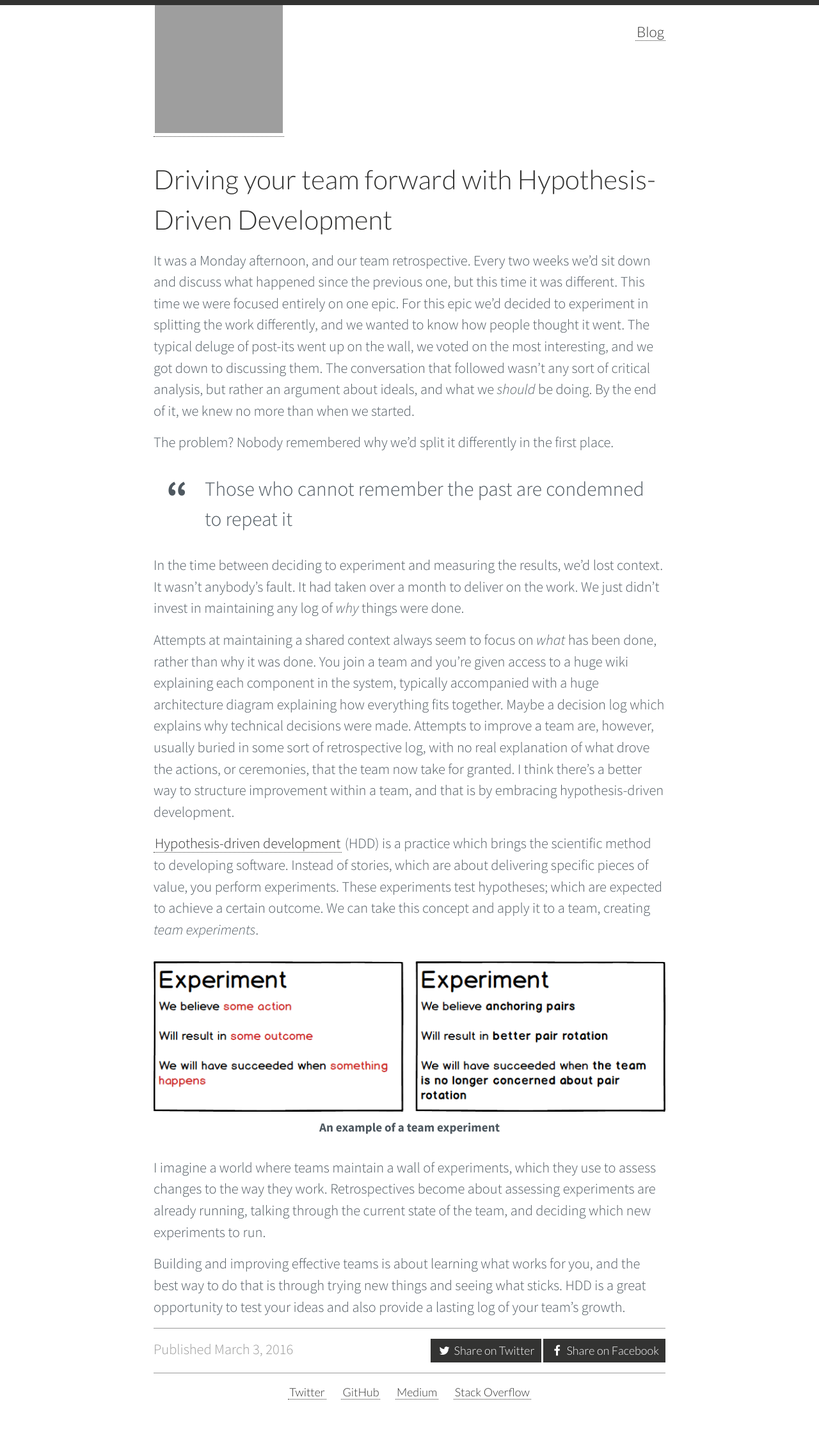
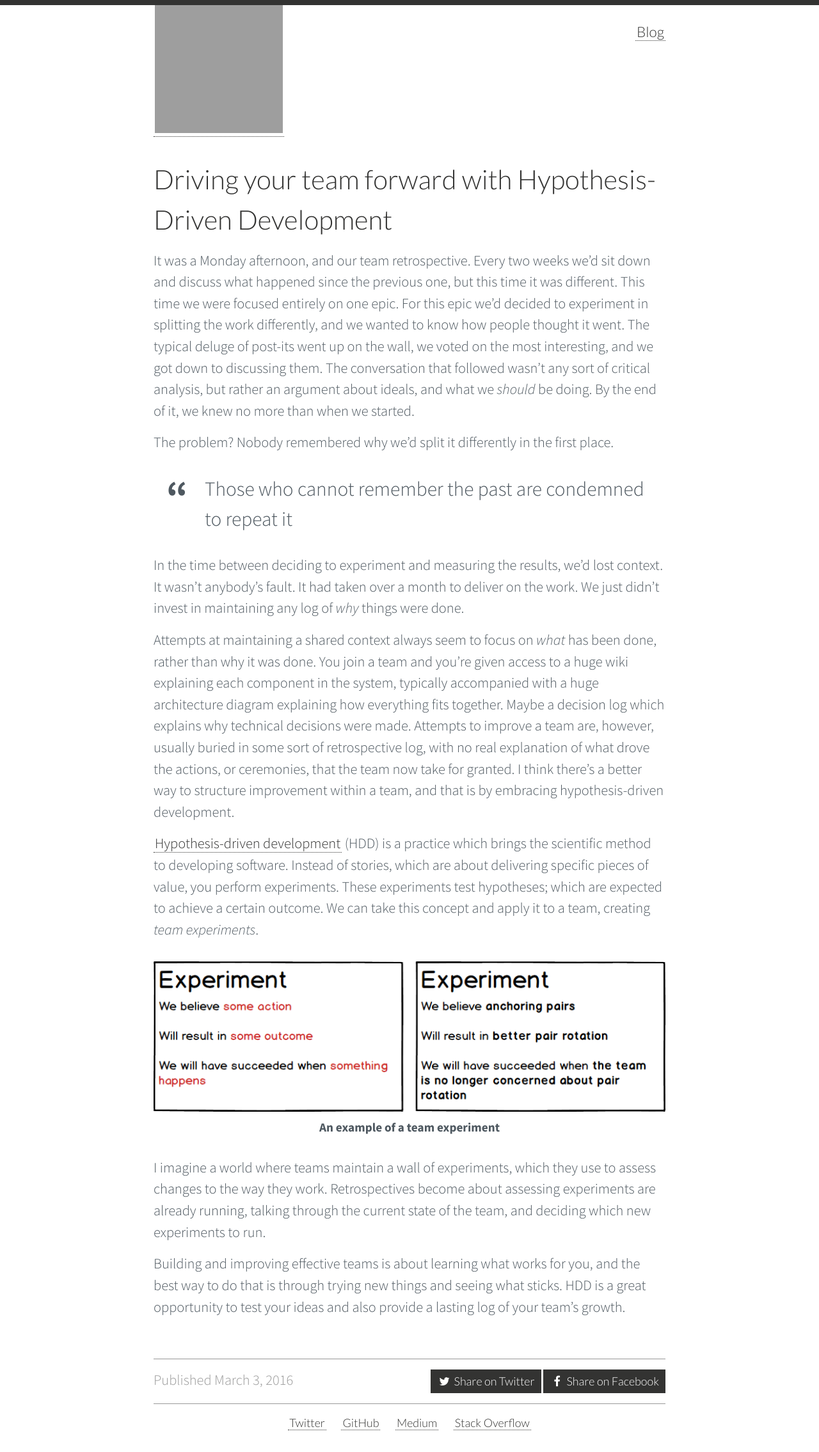
Before and after one commit to JimmyThompson/jimmythompson.co.uk, a Jekyll site: the page built from _posts/2016-03-03-hypothesis-driven-development-for-teams.md, in a window 1280 px wide. Shown: the whole page at 64% size. Built offline with Jekyll 4.4.1, drawn with Linux system fonts in a browser that asks for light colours; nearby versions of some CDN libraries; before the commit the page ends 2222 px from its top, so only the background shows below that; grey boxes are pictures that could not be loaded.

Commit message:
Space share bar further away from blog post

```diff
--- a/style/_blogpost.scss
+++ b/style/_blogpost.scss
@@ -33,6 +33,7 @@ figcaption {
 .share-bar {
   border-top: 1px solid $secondary-color;
   padding: $spacing 0 0;
+  margin-top: (4 * $spacing);
 
   ul {
     float: right;
```
